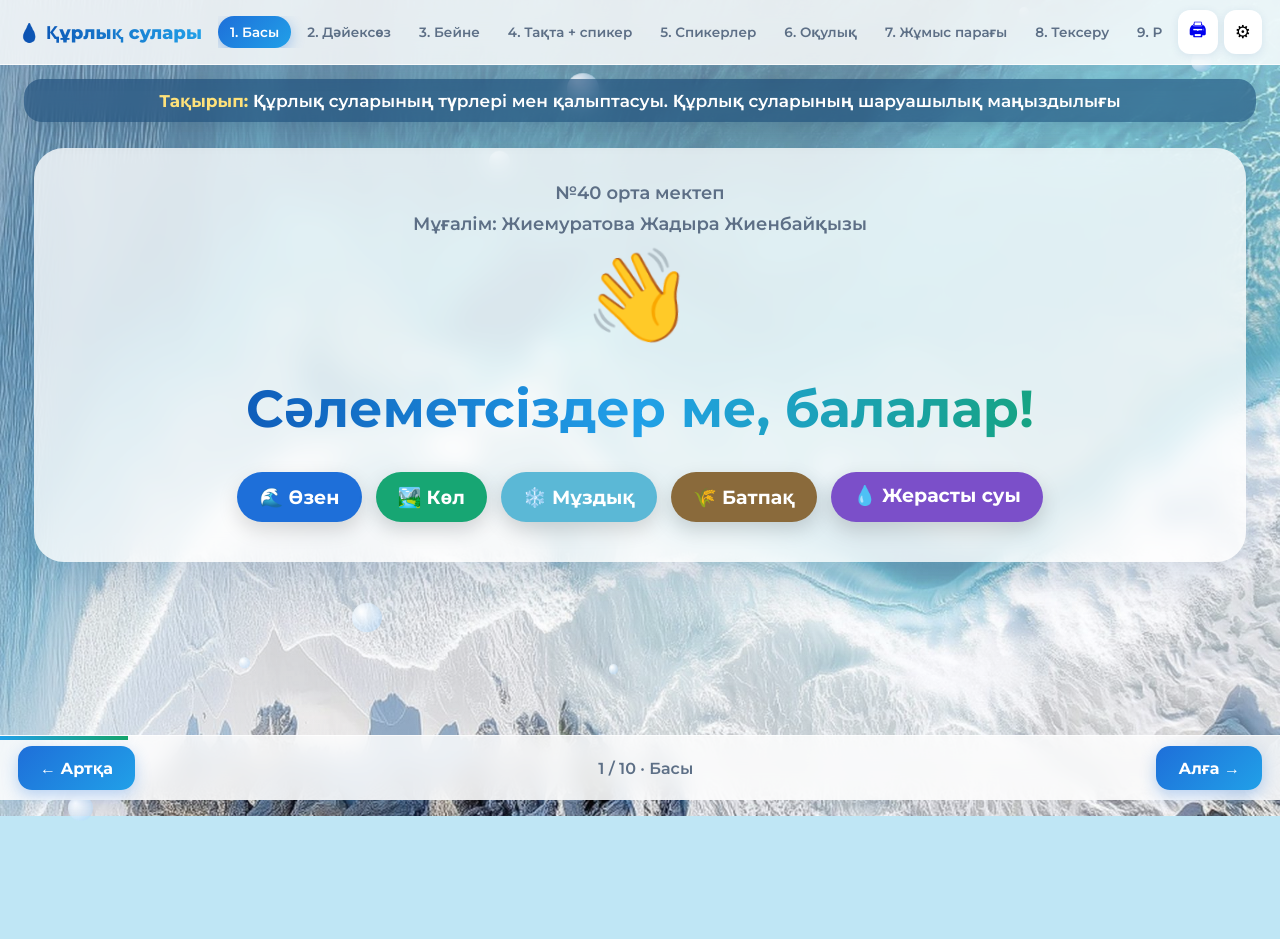
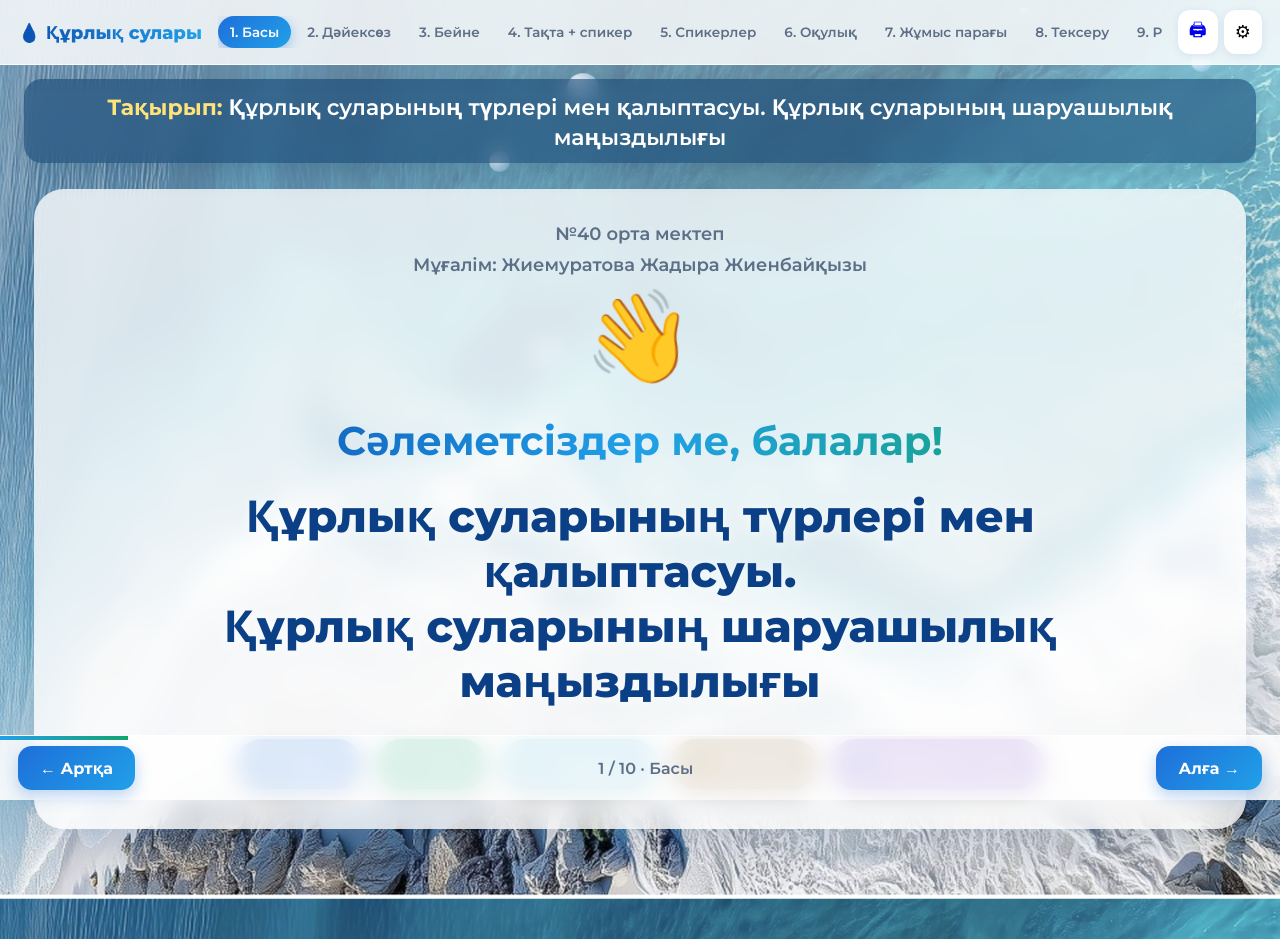
Before and after one commit to makpalkubantova-arch/zhadyra-ashyksabak, a plain HTML site: page index.html in a window 1280 px wide. Before the commit the page ends 800 px from the top, so only its background shows below. Drawn offline with Linux system fonts and the light colour scheme.

Commit message:
Тақырыпты үлкейту
Co-Authored-By: Claude Opus 5.5 <noreply@anthropic.com>
Claude-Session: https://claude.ai/code/session_01KwT9LbeNiMSTSzbPm79ozt

```diff
--- a/app.js
+++ b/app.js
@@ -96,6 +96,7 @@ function rTitle() {
     <div class="meta">${LESSON.school}<br>Мұғалім: ${LESSON.teacher}</div>
     <div class="hello">👋</div>
     <h1>Сәлеметсіздер ме, балалар!</h1>
+    <div class="bigtopic">${LESSON.topic.replace(". ", ".<br>")}</div>
     <div class="groups-strip">${GROUPS.map(g => `<span class="gchip" style="background:${g.color}">${g.icon} ${g.name}</span>`).join("")}</div>
   </div>`;
 }
--- a/style.css
+++ b/style.css
@@ -163,3 +163,7 @@ main{padding-top:16px}
 .goalbox{background:rgba(255,255,255,.9)}
 .rank{background:rgba(255,255,255,.9)}
 .tile{background:linear-gradient(135deg,rgba(255,255,255,.95),rgba(234,244,255,.92))}
+
+.bigtopic{font-size:44px;font-weight:800;line-height:1.25;color:#0b3f86;max-width:1100px;margin:10px auto 0;text-shadow:0 2px 10px rgba(255,255,255,.6)}
+.title-page h1{font-size:40px}
+.topic{font-size:22px;padding:12px 22px}
```
